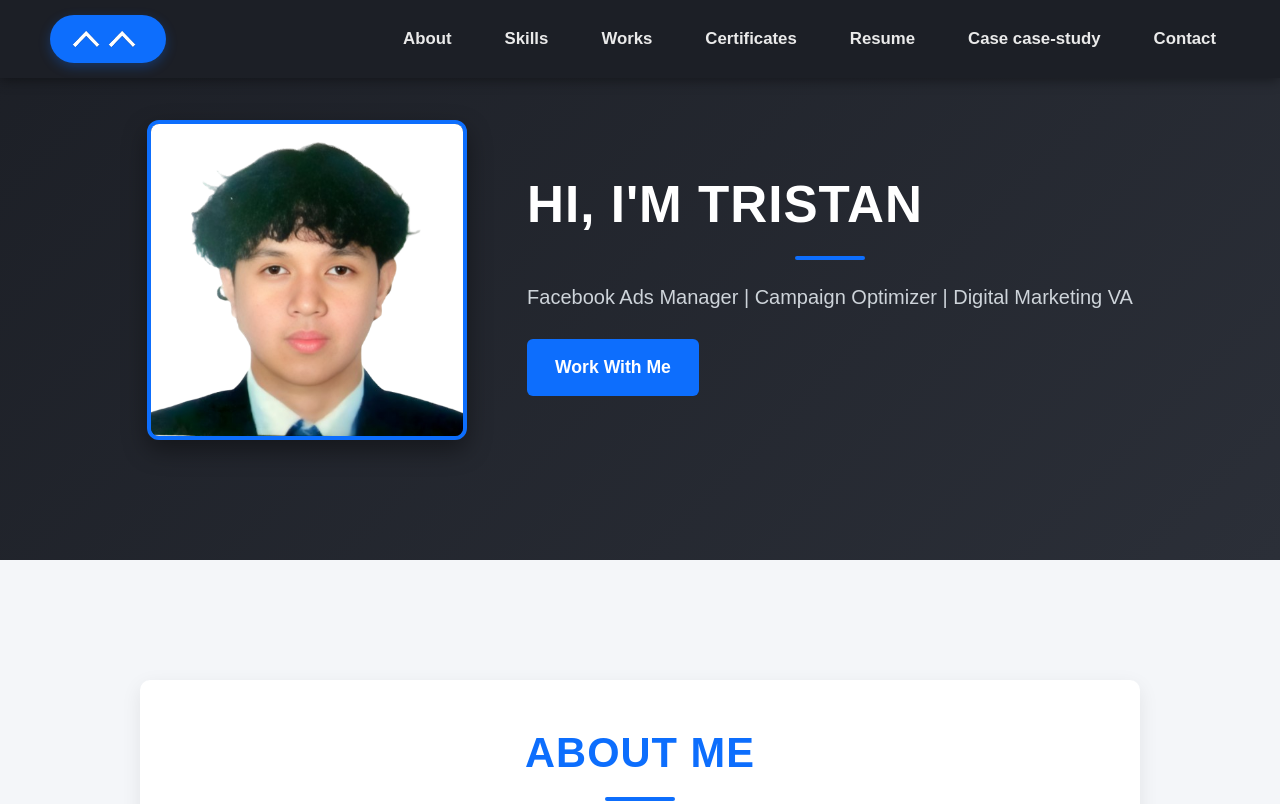
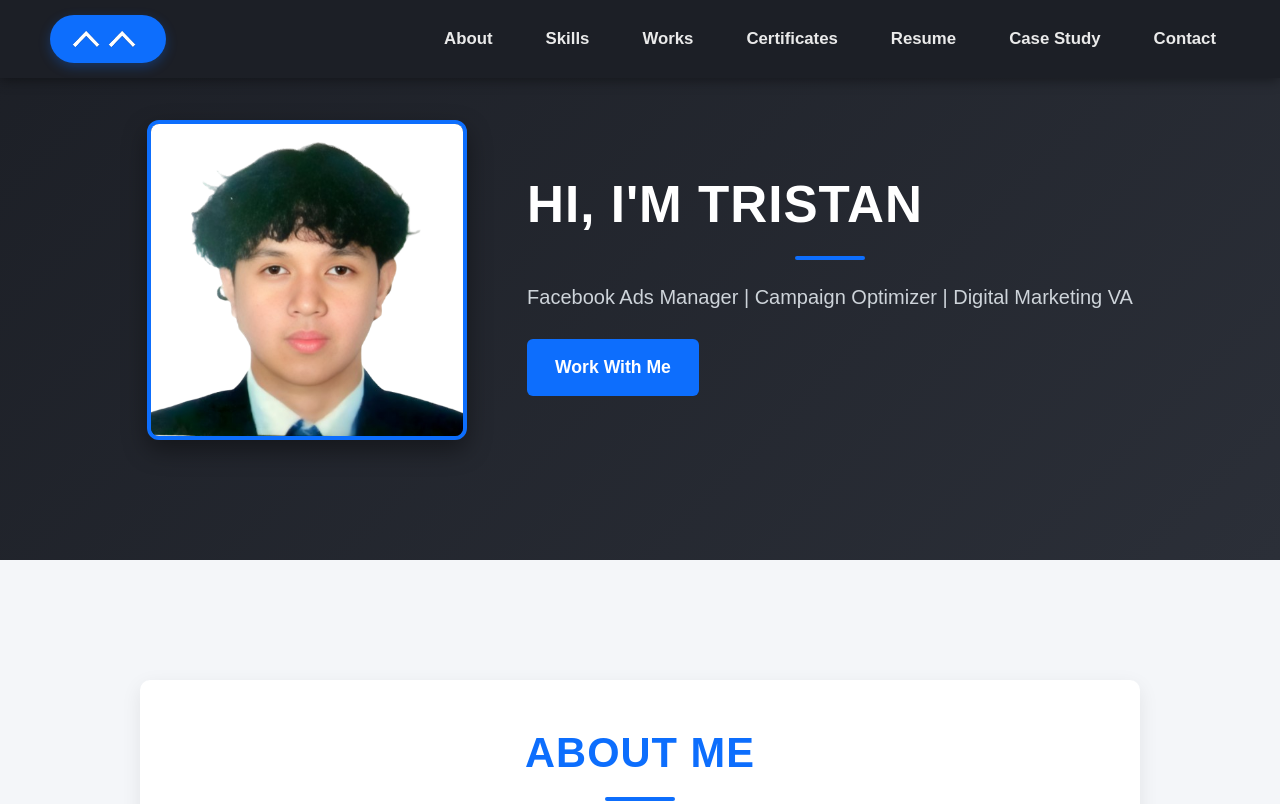
Before and after one commit to TristanVlk/portfolio2, a plain HTML site: page index.html in a window 1280 px wide. Shown: the top 804 px of the page. Drawn offline with nearby package versions, Linux system fonts and the light colour scheme.

Commit message:
Update index.html

```diff
--- a/index.html
+++ b/index.html
@@ -25,7 +25,7 @@
         <li><a href="#portfolio">Works</a></li>
         <li><a href="#certificate">Certificates</a></li>
         <li><a href="#resume">Resume</a></li>
-        <li><a href="#case-study">Case case-study</a></li>
+        <li><a href="#case-study">Case Study</a></li>
         <li><a href="#contact">Contact</a></li>
       </ul>
     </nav>
```
